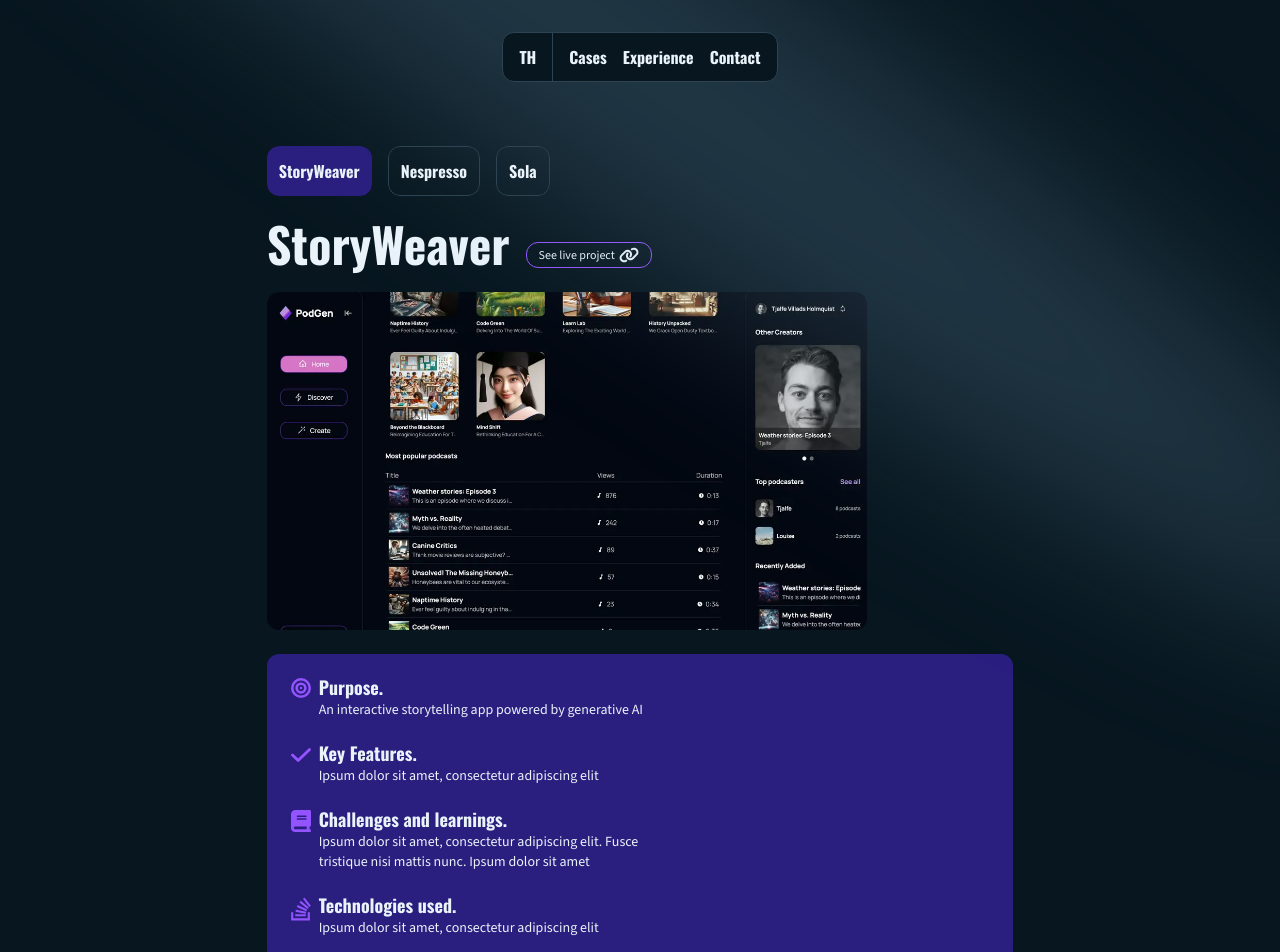
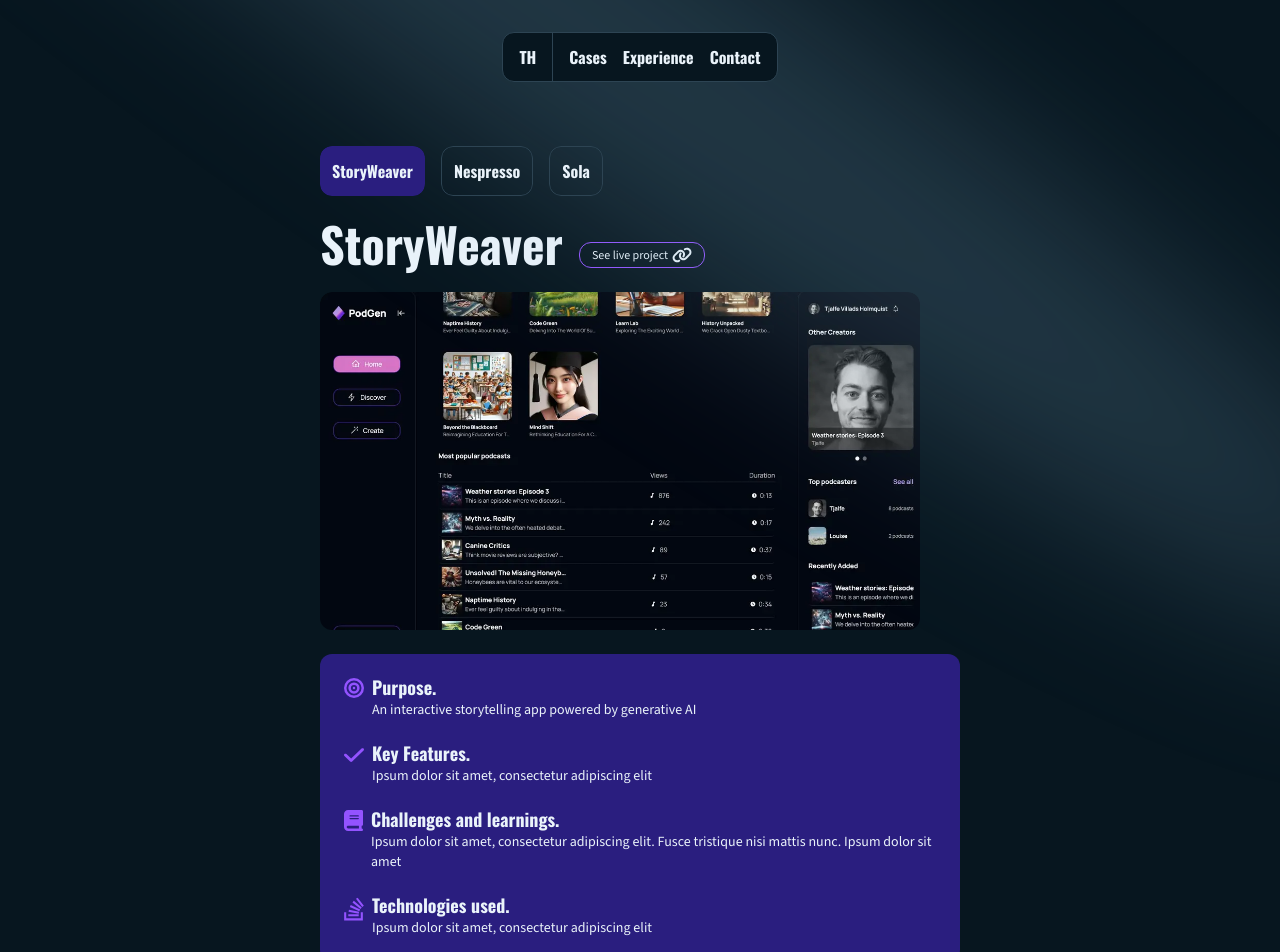
Before and after one commit to t-holmquist/portfolio, a Next.js app: page /cases in a window 1280 px wide. Shown: the top 952 px of the page. Built offline with nearby package versions, Linux system fonts and the light colour scheme.

Commit message:
small respons fix

```diff
--- a/app/cases/page.tsx
+++ b/app/cases/page.tsx
@@ -10,7 +10,7 @@ export default function Home() {
       flex-col justify-start items-center overflow-clip">
         <Spotlight className='-top-40 -right-10 md:-right-32 md:-top-20 h-screen' fill='#86B2CE'/>
         <FloatingNav navItems={navItems} />
-        <ProjectSummary className="w-11/12 md:w-7/12 mt-16"/>
+        <ProjectSummary className="w-11/12 lg:w-6/12 mt-16"/>
         <ProjectDeeperDive className="w-10/12 md:w-7/12"/>
       </div>
     );
--- a/components/ProjectSummary.tsx
+++ b/components/ProjectSummary.tsx
@@ -132,7 +132,7 @@ const ProjectSummary = ({
                     </div>
                     <div className="space-y-1">
                         <h2 className="font-oswald font-bold text-lg leading-none">Challenges and learnings.</h2>
-                        <p className="font-sourceSans text-brandTextWhite text-sm max-w-xs">{ProjectData[projectId].content.learnings}</p>
+                        <p className="font-sourceSans text-brandTextWhite text-sm max-w-xs md:max-w-none">{ProjectData[projectId].content.learnings}</p>
                     </div>
                 </motion.div>
                 <motion.div
```
